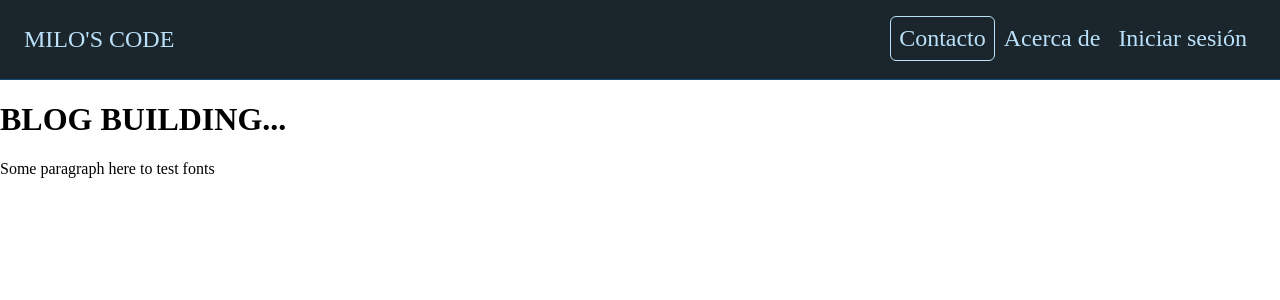
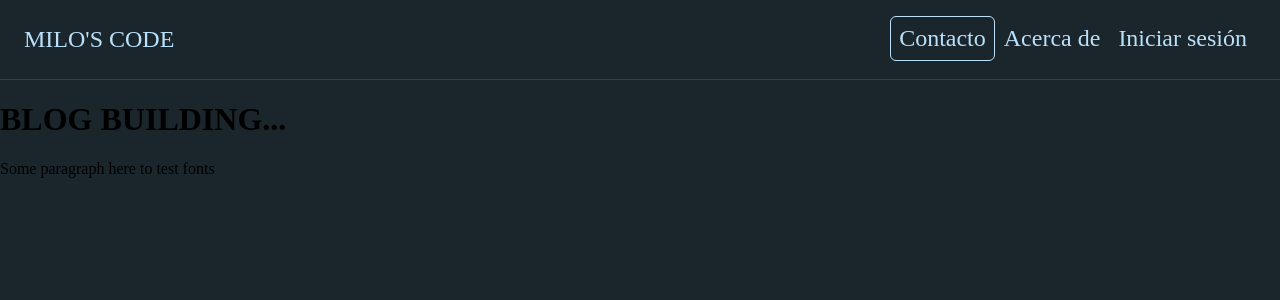
Before and after one commit to MiloJuarez/blog, a React app: page / in a window 1280 px wide. Shown: the top 300 px of the page. Built offline with nearby package versions, Linux system fonts and the light colour scheme.

Commit message:
Added Layout styles

```diff
--- a/src/containers/Layout.jsx
+++ b/src/containers/Layout.jsx
@@ -1,5 +1,6 @@
 import React from "react";
 import Header from "@components/Header";
+import "@styles/Layout.scss";
 
 const Layout = ({ children }) => {
     return (
--- /dev/null
+++ b/src/styles/Layout.scss
@@ -0,0 +1,5 @@
+@use "vars";
+
+body {
+    background-color: vars.$primary-color;
+}
```
